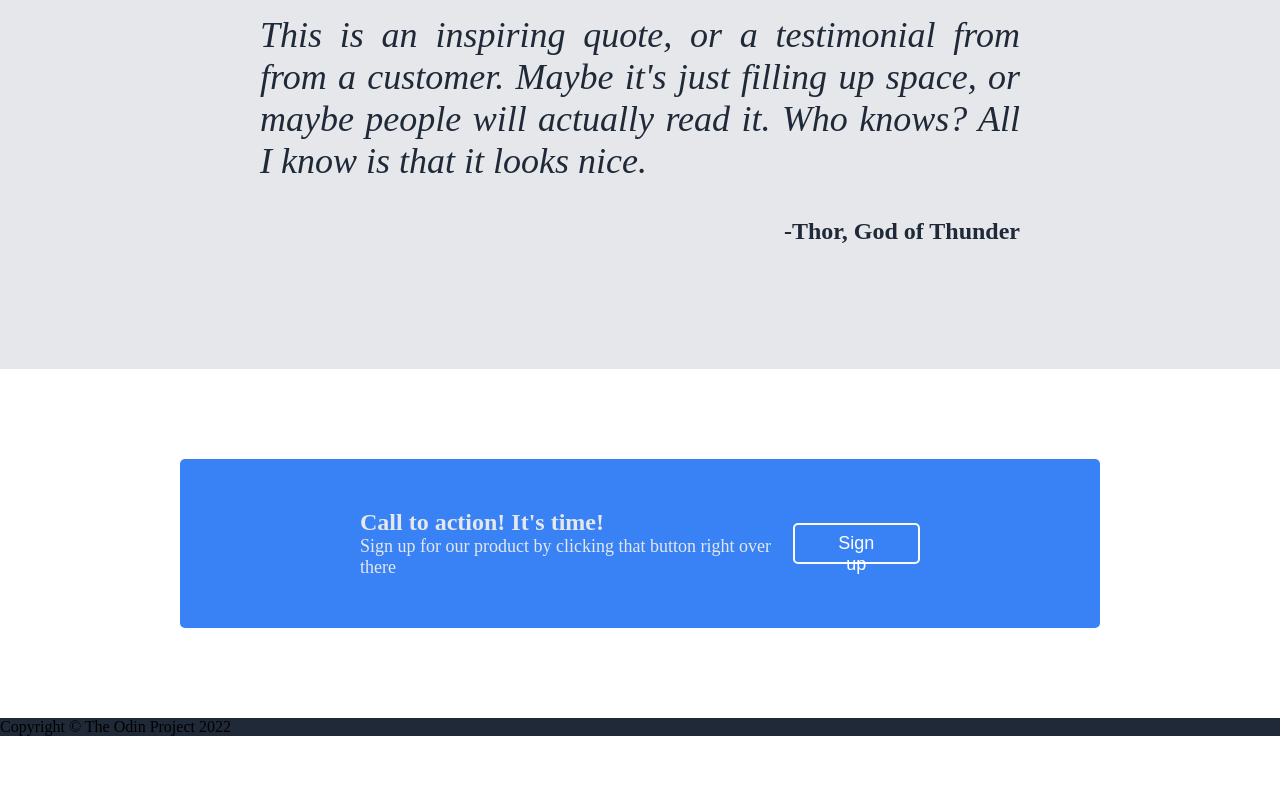
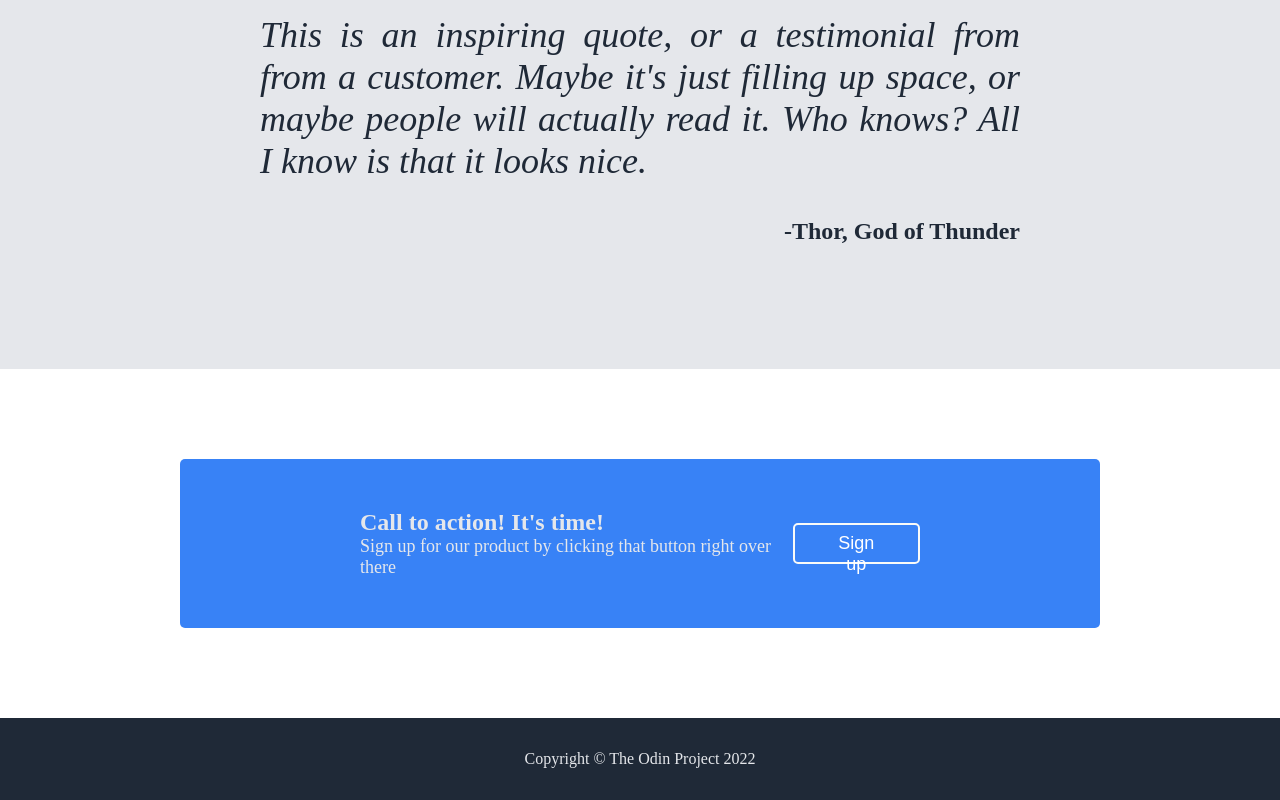
Before and after one commit to jairsdev/odin-project-webpage, a plain HTML site: page index.html in a window 1280 px wide. Shown: the part 1377-2177 px from the top of the page. Before the commit the page ends 2113 px from the top, so only its background shows below. Drawn offline with Linux system fonts and the light colour scheme.

Commit message:
Create footer styler

```diff
--- a/style.css
+++ b/style.css
@@ -76,6 +76,10 @@ header .container {
 .header-text img {
     flex: 1;
     height: 300px;
+}
+
+.header-text .sign-up {
+    margin-top: 15px;
 }
 
 .content-one {
@@ -167,3 +171,9 @@ header .container {
     margin-left: auto;
     border: #f9faf8 solid 2.5px;
 }
+
+footer {
+    color: #e5e7eb;
+    text-align: center;
+    padding: 32px;
+}
```
